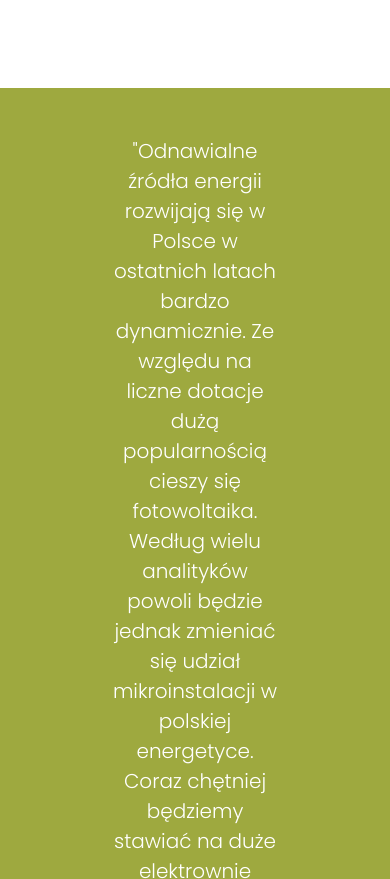
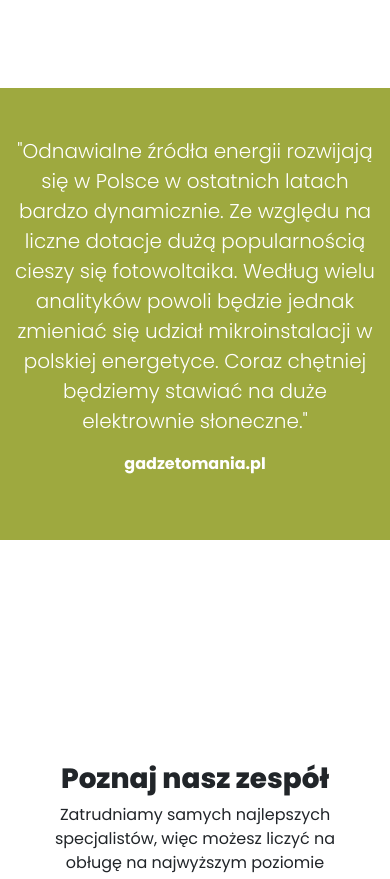
Before and after one commit to dvxi/sunsil-energy-website, a website: page index.html in a window 390 px wide. Shown: the part 4100-4979 px from the top of the page. Drawn offline with nearby package versions, Linux system fonts and the light colour scheme; files that its build step writes are made by us from their sources.

Commit message:
quote margin fixed

```diff
--- a/index.html
+++ b/index.html
@@ -250,7 +250,7 @@
         </div>
         <div class="container-fluid bg-primary py-5 mt-5">
           <div class="row" data-aos="zoom-in">
-            <div class="col-6 mx-auto text-center text-white">
+            <div class="col-12 col-sm-10 col-xl-6 mx-auto text-center text-white">
               <p class="lead">"Odnawialne źródła energii rozwijają się w Polsce w ostatnich latach bardzo dynamicznie. Ze względu na liczne dotacje dużą popularnością cieszy się fotowoltaika. Według wielu analityków powoli będzie jednak zmieniać się udział mikroinstalacji w polskiej energetyce. Coraz chętniej będziemy stawiać na duże elektrownie słoneczne."</p>
               <p class="fw-bold">gadzetomania.pl</p>
             </div>
```
